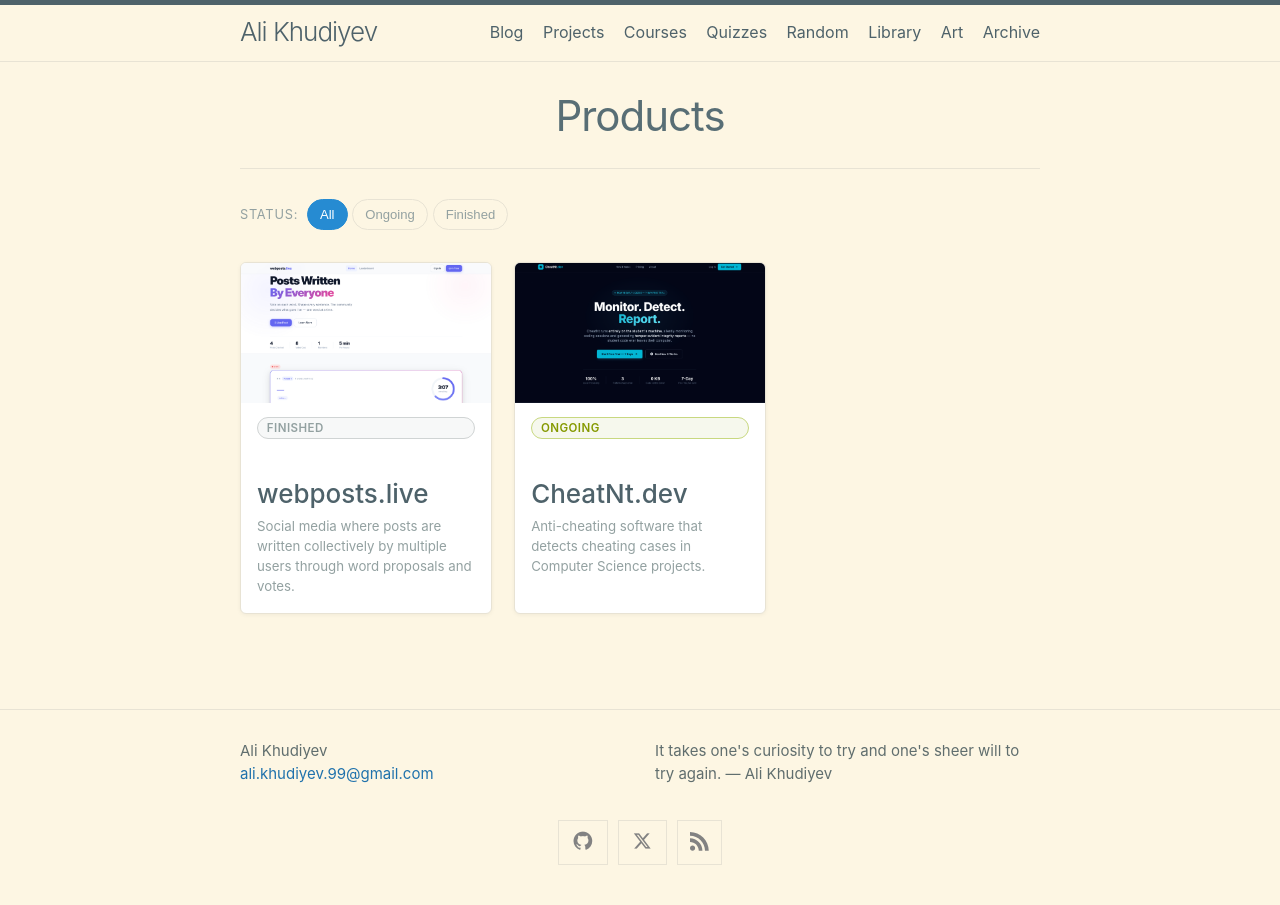
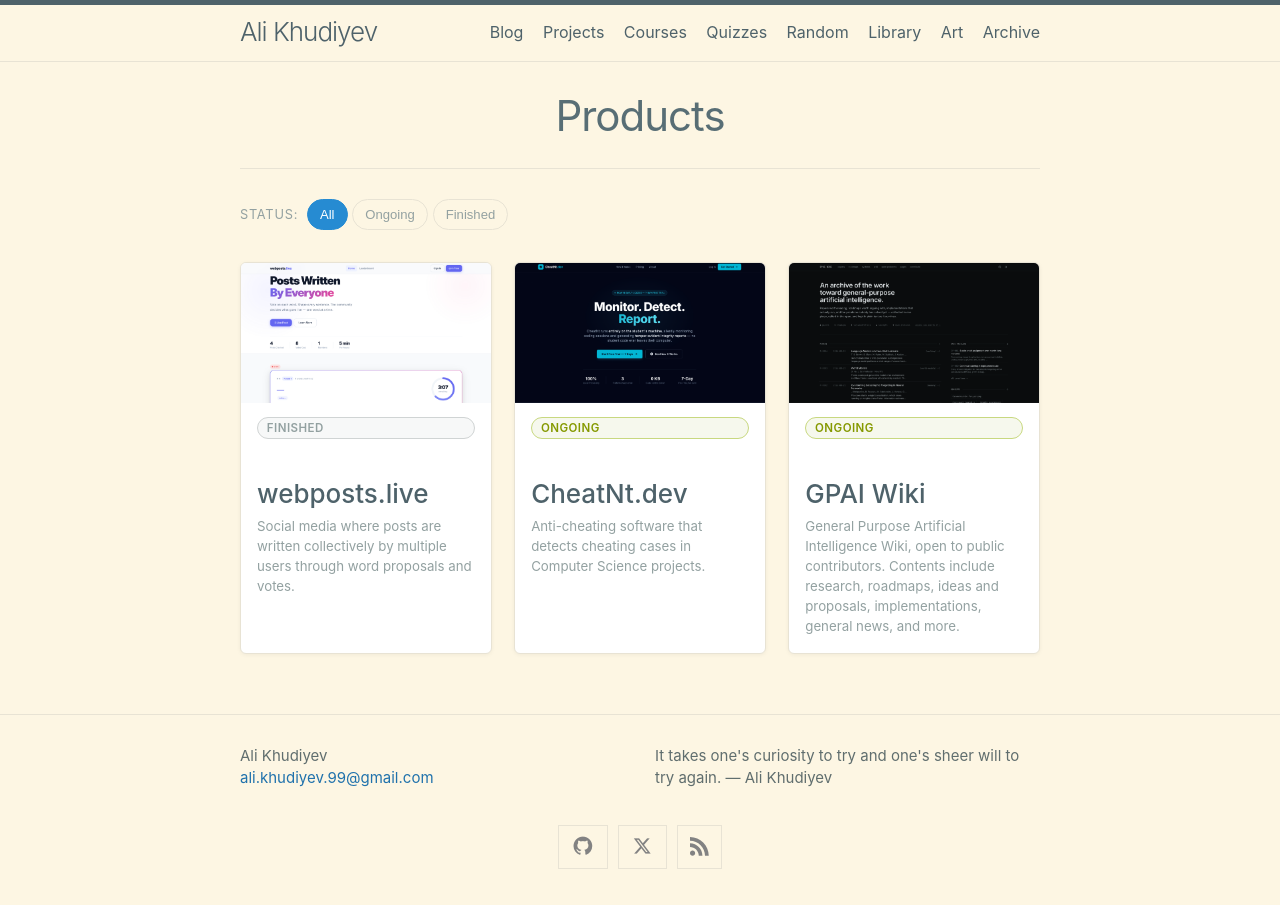
Before and after one commit to AliKhudiyev/alikhudiyev.github.io, a Jekyll site: the page built from products.markdown, in a window 1280 px wide. Built offline with Jekyll 4.4.1, drawn with Linux system fonts in a browser that asks for light colours; nearby versions of some CDN libraries.

Commit message:
added gpai-wiki.github.io as a product

```diff
--- a/_includes/products-content.html
+++ b/_includes/products-content.html
@@ -72,6 +72,27 @@
     </div>
   </div>
 
+  <div class="product-entry" data-status="ongoing">
+    <a href="https://gpai-wiki.github.io" target="_blank" rel="noopener noreferrer"
+       class="product-card__image-link" title="CheatNt">
+      <img src="/assets/images/products/gpai-wiki.png"
+           alt="gpai.wiki"
+           class="product-card__image"
+           loading="lazy">
+    </a>
+    <div class="product-card__body">
+      <span class="project-badge project-badge--ongoing">ongoing</span>
+      <h3 class="product-card__title">
+        <a href="https://gpai-wiki.github.io" target="_blank" rel="noopener noreferrer">
+          GPAI Wiki
+        </a>
+      </h3>
+      <p class="product-card__description">
+	  	General Purpose Artificial Intelligence Wiki, open to public contributors. Contents include research, roadmaps, ideas and proposals, implementations, general news, and more.
+      </p>
+    </div>
+  </div>
+
   <!-- Add your products above this line -->
 
 </div>
```
Also changed, not shown: assets/images/products/gpai-wiki.png (added).
